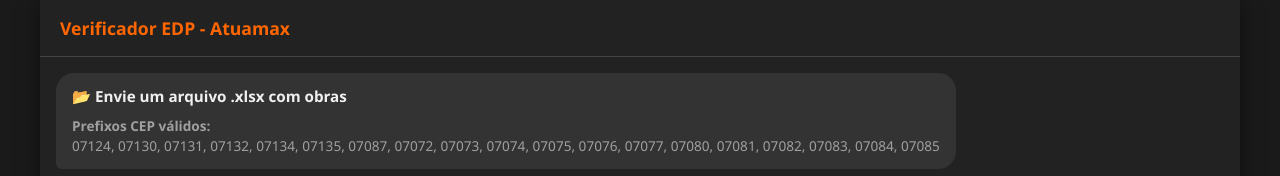
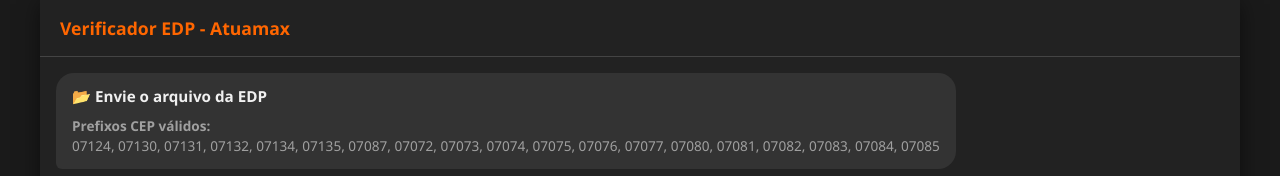
Before and after one commit to unlucas-br/verificacao-edp, a plain HTML site: page index.html in a window 1280 px wide. Shown: the top 176 px of the page. Drawn offline with Linux system fonts and the light colour scheme.

Commit message:
Update
Frase do topo alterada

```diff
--- a/index.html
+++ b/index.html
@@ -292,7 +292,7 @@
 
     <main id="chat">
       <div class="msg bot">
-        📂 <strong>Envie um arquivo .xlsx com obras</strong><br>
+        📂 <strong>Envie o arquivo da EDP</strong><br>
         <div class="prefixos-info">
           <strong>Prefixos CEP válidos:</strong><br>
           07124, 07130, 07131, 07132, 07134, 07135, 07087, 07072, 07073, 07074, 07075, 07076, 07077, 07080, 07081, 07082, 07083, 07084, 07085
```
